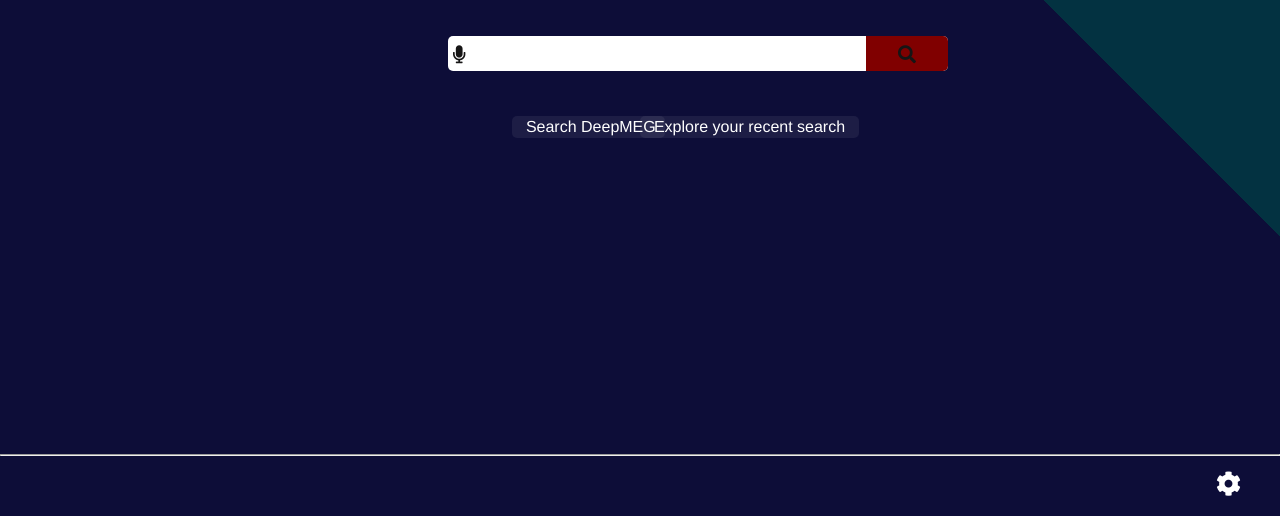
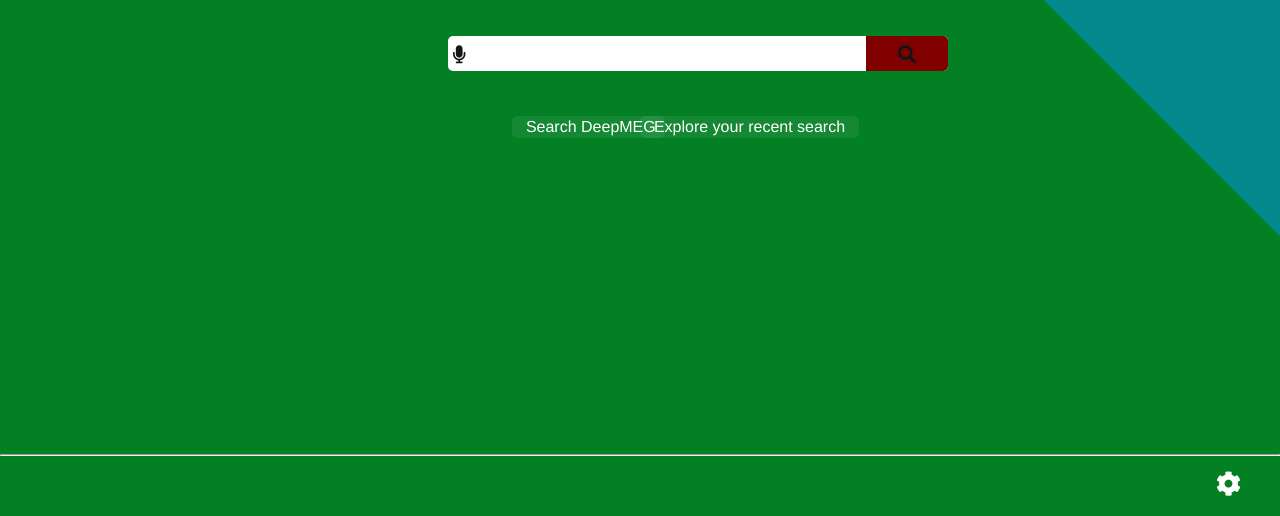
Before and after one commit to HarshanaBandaraAg91/Make-Browser, a plain HTML site: page index.html in a window 1280 px wide. Shown: the part 284-800 px from the top of the page. Drawn offline with Linux system fonts and the light colour scheme.

Commit message:
color change

```diff
--- a/styles.css
+++ b/styles.css
@@ -9,7 +9,7 @@
   display: flex;
   font-family: "Helvetica Neue", Helvetica, Arial, Verdana, sans-serif;
   height: 100vh;
-  background: linear-gradient(45deg, rgb(13, 13, 56) 75%, rgb(3, 50, 65) 25%);
+  background: linear-gradient(45deg, rgb(3, 127, 36) 75%, rgb(3, 137, 139) 25%);
 }
 .profile > i {
   position: absolute;
```
